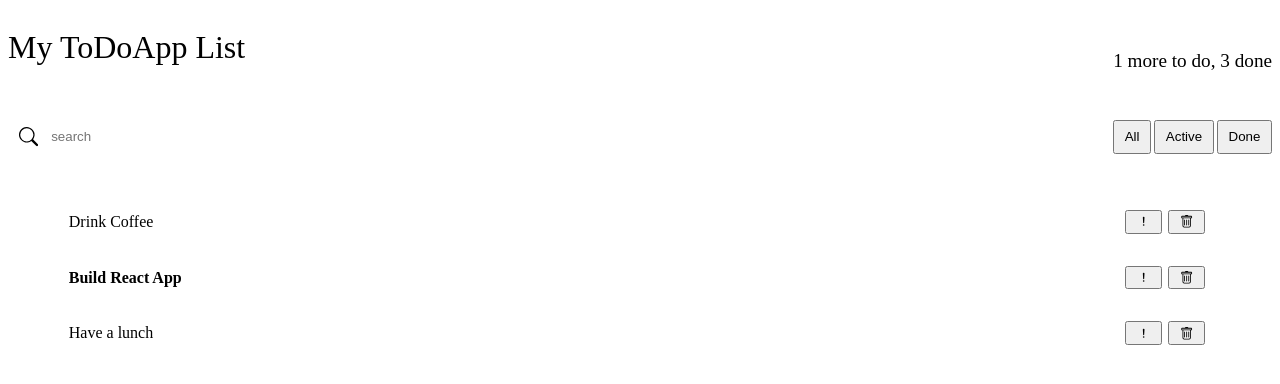
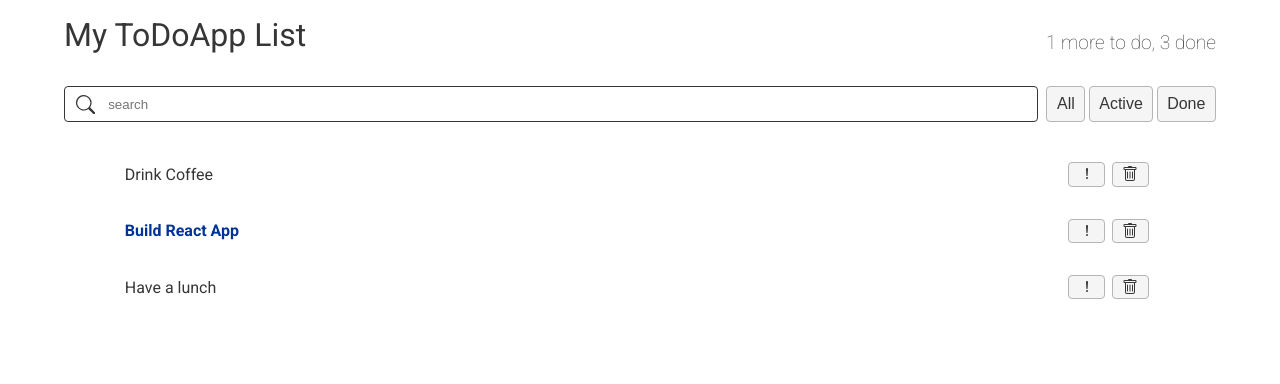
Before and after one commit to anysofronova/react-todo-advanced-app, a React (Create React App) app: page / in a window 1280 px wide. Shown: the top 384 px of the page. Built offline with nearby package versions, Linux system fonts and the light colour scheme.

Commit message:
Common Refactoring

```diff
--- a/package.json
+++ b/package.json
@@ -6,9 +6,11 @@
     "@testing-library/jest-dom": "^5.16.4",
     "@testing-library/react": "^13.2.0",
     "@testing-library/user-event": "^13.5.0",
+    "classnames": "^2.3.1",
     "prettier": "^2.6.2",
     "react": "^18.1.0",
     "react-dom": "^18.1.0",
+    "react-icons": "^4.3.1",
     "react-scripts": "5.0.1",
     "web-vitals": "^2.1.4"
   },
--- a/public/index.html
+++ b/public/index.html
@@ -8,5 +8,6 @@
   <body>
     <noscript>You need to enable JavaScript to run this app.</noscript>
     <div id="root"></div>
+
   </body>
 </html>
--- /dev/null
+++ b/src/index.css
@@ -0,0 +1,33 @@
+@import url("https://fonts.googleapis.com/css2?family=Roboto:wght@100;400;700&display=swap");
+
+*,
+*::after,
+*::before {
+  box-sizing: border-box;
+  margin: 0;
+  padding: 0;
+}
+
+:root {
+  --grey-ligth: #b5b5b5;
+  --grey-dark: #363636;
+  --blue-dark: #003399;
+  --white: #f5f5f5;
+}
+
+body {
+  margin: 2vh 5vw;
+  font-family: "Roboto", sans-serif;
+  font-weight: 400;
+  color: var(--grey-dark);
+}
+
+.btn {
+  background-color: var(--white);
+  border: 1px solid var(--grey-ligth);
+  border-radius: 4px;
+  color: var(--grey-dark);
+  cursor: pointer;
+  font-size: 1rem;
+  outline: none;
+}
--- a/src/index.js
+++ b/src/index.js
@@ -1,6 +1,7 @@
 import React from "react";
 import ReactDOM from "react-dom/client";
 import App from "./components/App/App";
+import "./index.css";
 
 const root = ReactDOM.createRoot(document.getElementById("root"));
 root.render(<App />);
```
Also changed, not shown: 1 other file (tests, documents, lock files or other folders).
